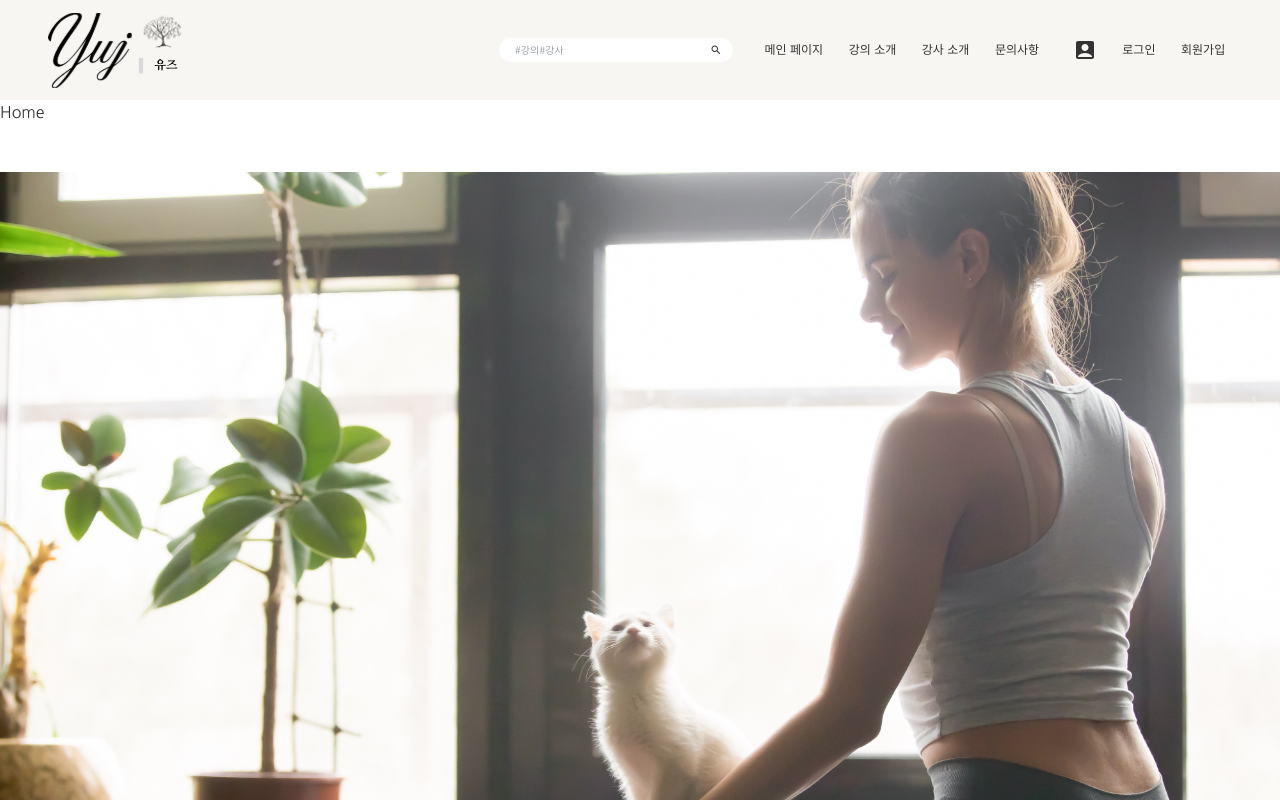
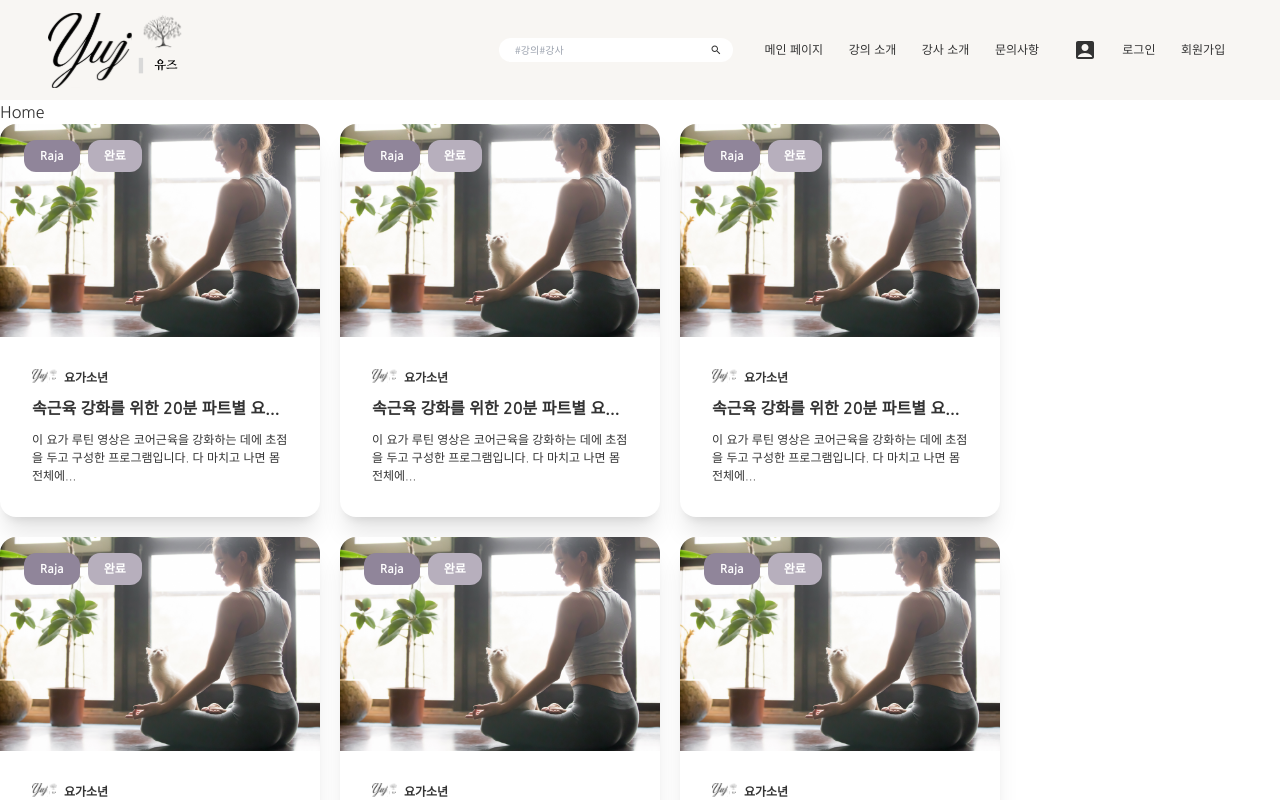
Before and after one commit to uyk1/Yuj-tmp, a React (Create React App) app in the folder yuj-tmp-app/: page / in a window 1280 px wide. Shown: the top 800 px of the page. Built offline with nearby package versions, Linux system fonts and the light colour scheme.

Commit message:
캐러셀 작업 진행

```diff
--- a/yuj-tmp-app/src/components/lectureDetailCarousel/LectureDetailCarousel.js
+++ b/yuj-tmp-app/src/components/lectureDetailCarousel/LectureDetailCarousel.js
@@ -3,33 +3,33 @@ import React from 'react'
 const LectureDetailCarousel = () => {
     return (
         <div>
-            <div class="carousel w-96">
-                <div id="item1" class="carousel-item relative w-full">
-                    <img src="./assets/Sample.jpg" class="w-full" />
-                    <div class="absolute flex justify-between transform -translate-y-1/2 left-5 right-5 top-1/2">
-                        <a href="#item3" class="btn btn-circle">❮</a>
-                        <a href="#item2" class="btn btn-circle">❯</a>
+            <div className="carousel w-96">
+                <div id="item1" className="carousel-item relative w-full">
+                    <img src="./assets/Sample.jpg" className="w-full" />
+                    <div className="absolute flex justify-between transform -translate-y-1/2 left-5 right-5 top-1/2">
+                        <a href="#item3" className="btn btn-circle">❮</a>
+                        <a href="#item2" className="btn btn-circle">❯</a>
                     </div>
                 </div>
-                <div id="item2" class="carousel-item relative w-full">
-                    <img src="./assets/Sample2.jpg" class="w-full" />
-                    <div class="absolute flex justify-between transform -translate-y-1/2 left-5 right-5 top-1/2">
-                        <a href="#item1" class="btn btn-circle">❮</a>
-                        <a href="#item3" class="btn btn-circle">❯</a>
+                <div id="item2" className="carousel-item relative w-full">
+                    <img src="./assets/Sample2.jpg" className="w-full" />
+                    <div className="absolute flex justify-between transform -translate-y-1/2 left-5 right-5 top-1/2">
+                        <a href="#item1" className="btn btn-circle">❮</a>
+                        <a href="#item3" className="btn btn-circle">❯</a>
                     </div>
                 </div>
-                <div id="item3" class="carousel-item relative w-full">
-                    <img src="./assets/Sample3.jpg" class="w-full" />
-                    <div class="absolute flex justify-between transform -translate-y-1/2 left-5 right-5 top-1/2">
-                        <a href="#item2" class="btn btn-circle">❮</a>
-                        <a href="#item1" class="btn btn-circle">❯</a>
+                <div id="item3" className="carousel-item relative w-full">
+                    <img src="./assets/Sample3.jpg" className="w-full" />
+                    <div className="absolute flex justify-between transform -translate-y-1/2 left-5 right-5 top-1/2">
+                        <a href="#item2" className="btn btn-circle">❮</a>
+                        <a href="#item1" className="btn btn-circle">❯</a>
                     </div>
                 </div>
             </div>
-            <div class="flex justify-center w-96 py-2 gap-2">
-                <a href="#item1" class="btn btn-xs">1</a>
-                <a href="#item2" class="btn btn-xs">2</a>
-                <a href="#item3" class="btn btn-xs">3</a>
+            <div className="flex justify-center w-96 py-2 gap-2">
+                <a href="#item1" className="btn btn-xs">1</a>
+                <a href="#item2" className="btn btn-xs">2</a>
+                <a href="#item3" className="btn btn-xs">3</a>
             </div>
         </div>
     )
--- a/yuj-tmp-app/src/components/lectureItemCard/LectureItemCard.js
+++ b/yuj-tmp-app/src/components/lectureItemCard/LectureItemCard.js
@@ -3,26 +3,26 @@ import React from 'react'
 const LectureItemCard = () => {
     return (
         <div>
-            <div classname="card w-80 bg-base-100 shadow-xl">
-                <figure classname="relative">
+            <div className="card w-80 bg-base-100 shadow-xl">
+                <figure className="relative">
                     {/* a 태그는 차후 Link 태그 등으로 교체 */}
                     <a href=''>
-                        <div classname="card-actions absolute top-4 left-6">
-                            <div classname="badge badge-outline bg-accent p-4 text-xs font-semibold rounded-xl" style={{ color: '#fff', border: '0' }}>Raja</div>
-                            <div classname="badge badge-outline bg-success p-4 text-xs font-semibold rounded-xl" style={{ color: '#fff', border: '0' }}>완료</div>
+                        <div className="card-actions absolute top-4 left-6">
+                            <div className="badge badge-outline bg-accent p-4 text-xs font-semibold rounded-xl" style={{ color: '#fff', border: '0' }}>Raja</div>
+                            <div className="badge badge-outline bg-success p-4 text-xs font-semibold rounded-xl" style={{ color: '#fff', border: '0' }}>완료</div>
                         </div>
                         <img src="./assets/Sample.jpg" alt="Card Image" />
                     </a>
                 </figure>
-                <div classname="card-body">
-                    <div classname='flex'>
-                        <a href='' classname='flex align-center'>
+                <div className="card-body">
+                    <div className='flex'>
+                        <a href='' className='flex align-center'>
                             <img src='./assets/YujMainLogo.svg' style={{ height: '14px', paddingRight: '7px' }} />
                             <div style={{ fontSize: '12px', fontWeight: 'bold' }}>요가소년</div>
                         </a>
                         <div></div>
                     </div>
-                    <p classname="card-title" style={{ fontSize: '16px' }}>
+                    <p className="card-title" style={{ fontSize: '16px' }}>
                         {/* 글자수 제한 및 대체 기능 구현 */}
                         속근육 강화를 위한 20분 파트별 요...
                     </p>
```
